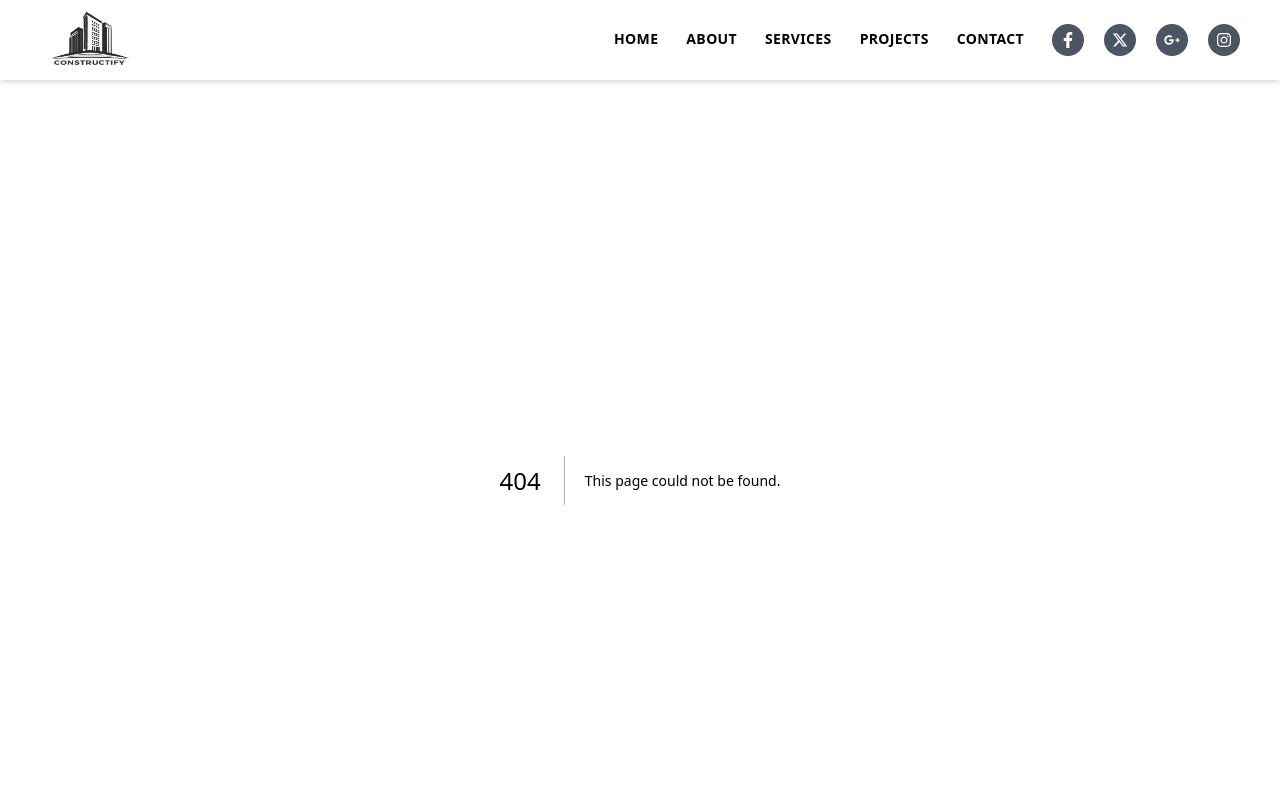
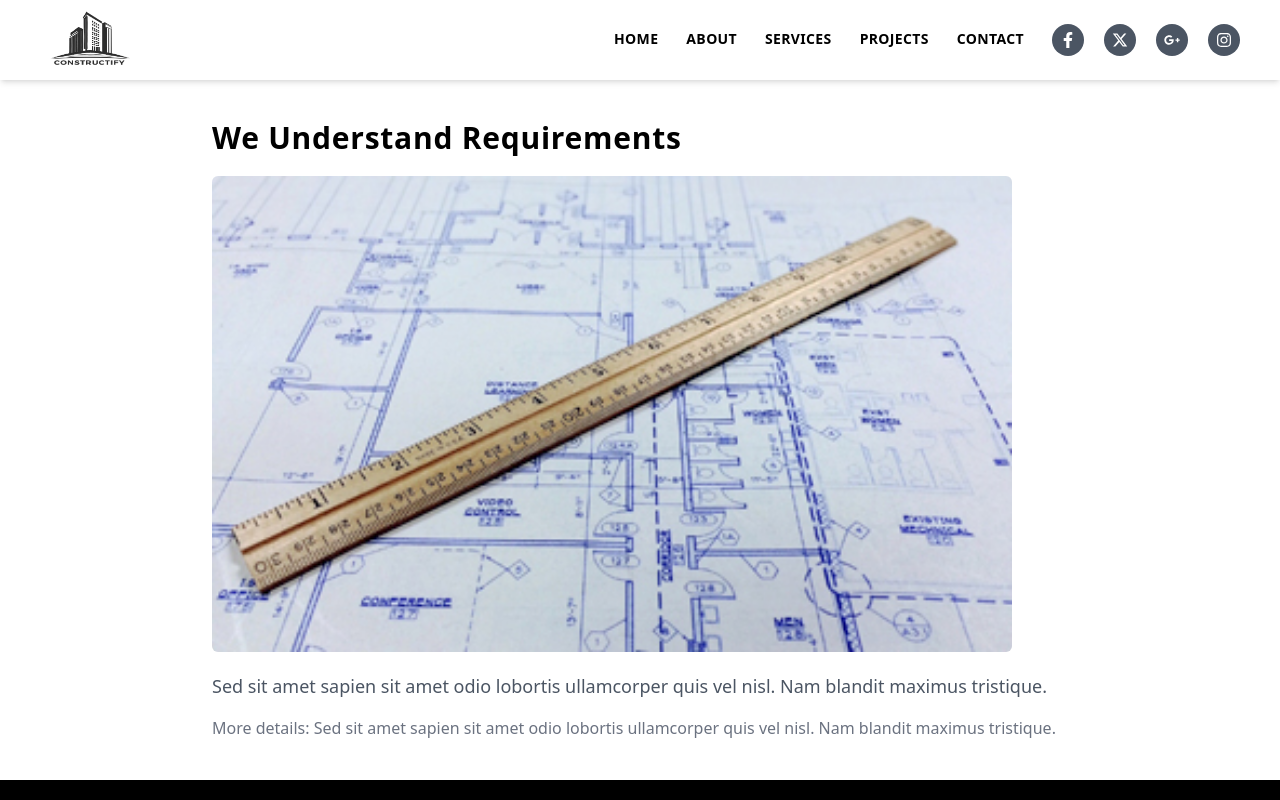
Before and after one commit to M-Shourav/constructify, a Next.js app: page /projects/1 in a window 1280 px wide. Before the commit this address had no page. Shown: the top 800 px of the page. Built offline with nearby package versions, Linux system fonts and the light colour scheme.

Commit message:
loading added

```diff
--- /dev/null
+++ b/src/app/loading.tsx
@@ -0,0 +1,12 @@
+import Mainloader from "@/components/Mainloader";
+import React from "react";
+
+const loading = () => {
+  return (
+    <>
+      <Mainloader />
+    </>
+  );
+};
+
+export default loading;
--- a/src/app/page.tsx
+++ b/src/app/page.tsx
@@ -1,6 +1,7 @@
 import Banner from "@/components/Banner";
 import BookingAppointment from "@/components/BookingAppointment";
 import Counter from "@/components/Counter";
+import Mainloader from "@/components/Mainloader";
 import OurDream from "@/components/OurDream";
 import OurSpecialization from "@/components/OurSpecialization";
 import Project from "@/components/Project";
--- /dev/null
+++ b/src/app/projects/[id]/page.tsx
@@ -0,0 +1,36 @@
+"use client";
+import { useParams } from "next/navigation";
+import { offerArray } from "@/constants";
+import Title from "@/components/Title";
+import Image from "next/image";
+
+const OfferDetails = () => {
+  const params = useParams(); // Get the dynamic route parameters
+  const { id } = params;
+
+  // Find the offer details based on the `id` from params
+  const offer = offerArray.find((item) => item._id === id);
+
+  if (!offer) {
+    return <div className="py-10 px-5 text-center">Offer not found</div>;
+  }
+
+  return (
+    <div className="py-10 px-5 max-w-4xl mx-auto">
+      <Title className="text-3xl">{offer.title}</Title>
+      <Image
+        src={offer.images}
+        alt={offer.title}
+        width={800}
+        height={400}
+        className="rounded-md my-5"
+      />
+      <p className="text-lg text-gray-600">{offer.des}</p>
+      <p className="text-base text-gray-500 mt-4">
+        More details: {offer.des || "No additional details available."}
+      </p>
+    </div>
+  );
+};
+
+export default OfferDetails;
--- /dev/null
+++ b/src/components/Mainloader.tsx
@@ -0,0 +1,17 @@
+import React from "react";
+
+const Mainloader = () => {
+  return (
+    <div className="w-full min-h-screen flex items-center justify-center">
+      <div className="flex flex-col items-center gap-y-1 relative">
+        <span
+          className="w-10 h-10 rounded-full border-4 border-transparent border-b-red-500
+        border-l-green-500 border-r-red-500 animate-spin inline-block"
+        />
+        <p className="text-lg font-semibold tracking-wide ">Loading...</p>
+      </div>
+    </div>
+  );
+};
+
+export default Mainloader;
--- a/src/components/Offers.tsx
+++ b/src/components/Offers.tsx
@@ -37,7 +37,10 @@ const Offers = () => {
               <Title>{item?.title}</Title>
               <p className="text-base font-normal text-gray-500">{item?.des}</p>
               <Link
-                href={"/"}
+                href={{
+                  pathname: `/projects/${item?._id}`,
+                  query: { id: item?._id },
+                }}
                 className="w-fit flex items-center gap-2 text-orange-500 hover:text-gray-600 duration-300"
               >
                 <span>
--- a/src/components/TopFooter.tsx
+++ b/src/components/TopFooter.tsx
@@ -28,6 +28,7 @@ const TopFooter = () => {
             you
           </p>
           <Button
+            href="/contact"
             className="text-xs text-white md:text-base font-semibold bg-orange-500 border border-transparent
                 flex items-center justify-center gap-1 px-4 py-3 rounded-sm hover:bg-black
              hover:text-white duration-300 ease-in-out hover:border-green-300 absolute -bottom-4 left-[35%] md:left-[44%]"
--- a/src/constants/index.ts
+++ b/src/constants/index.ts
@@ -134,16 +134,19 @@ export const teamArray = [
 
 export const offerArray = [
   {
+    _id: "1",
     title: "We Understand Requirements",
     images: offerImage_1,
     des: "Sed sit amet sapien sit amet odio lobortis ullamcorper quis vel nisl. Nam blandit maximus tristique.",
   },
   {
+    _id: "2",
     title: "We Work Precisely",
     images: offerImage_2,
     des: "Sed sit amet sapien sit amet odio lobortis ullamcorper quis vel nisl. Nam blandit maximus tristique.",
   },
   {
+    _id: "3",
     title: "We Deliver Best Output",
     images: offerImage_3,
     des: "Sed sit amet sapien sit amet odio lobortis ullamcorper quis vel nisl. Nam blandit maximus tristique.",
```
